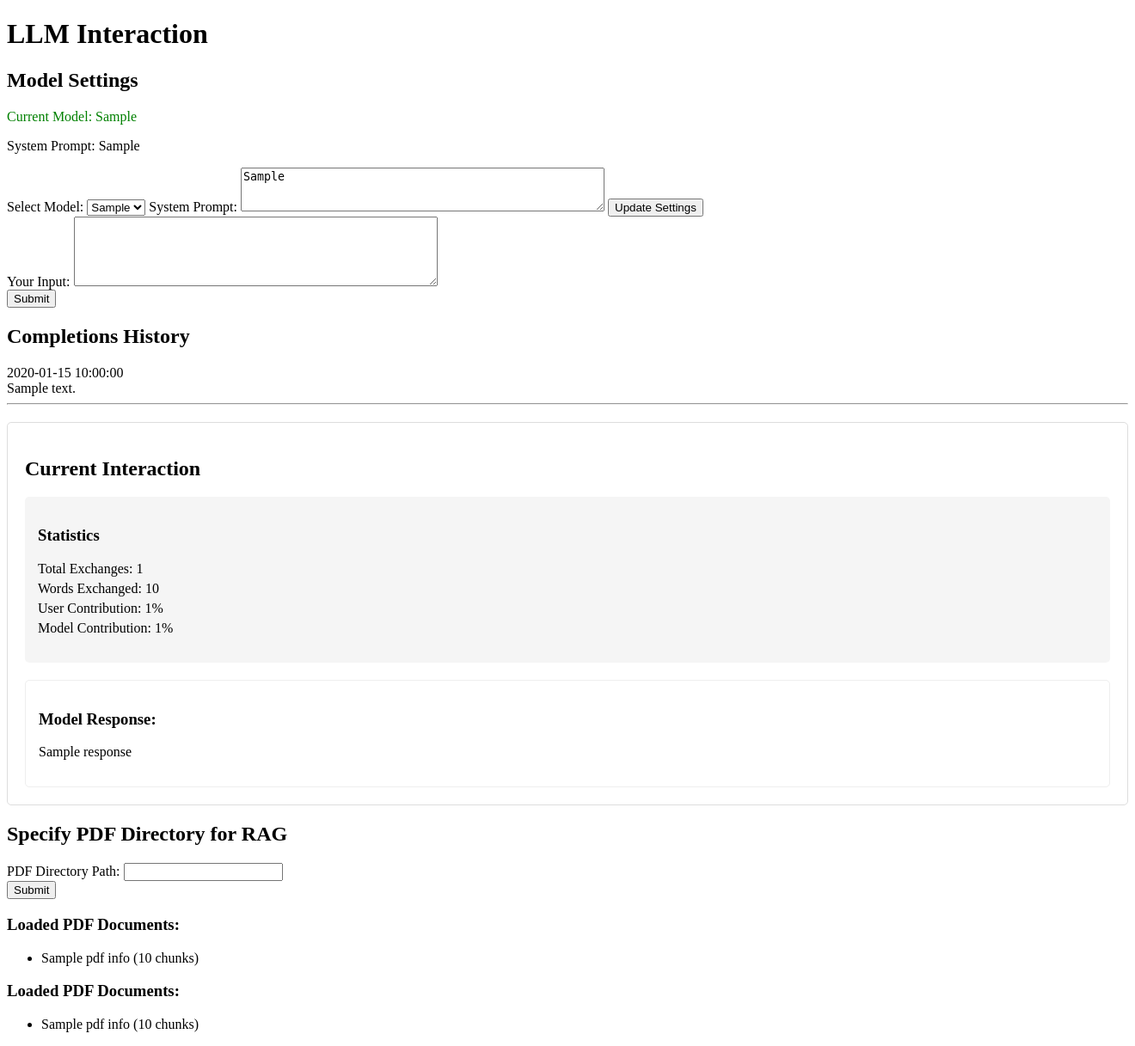
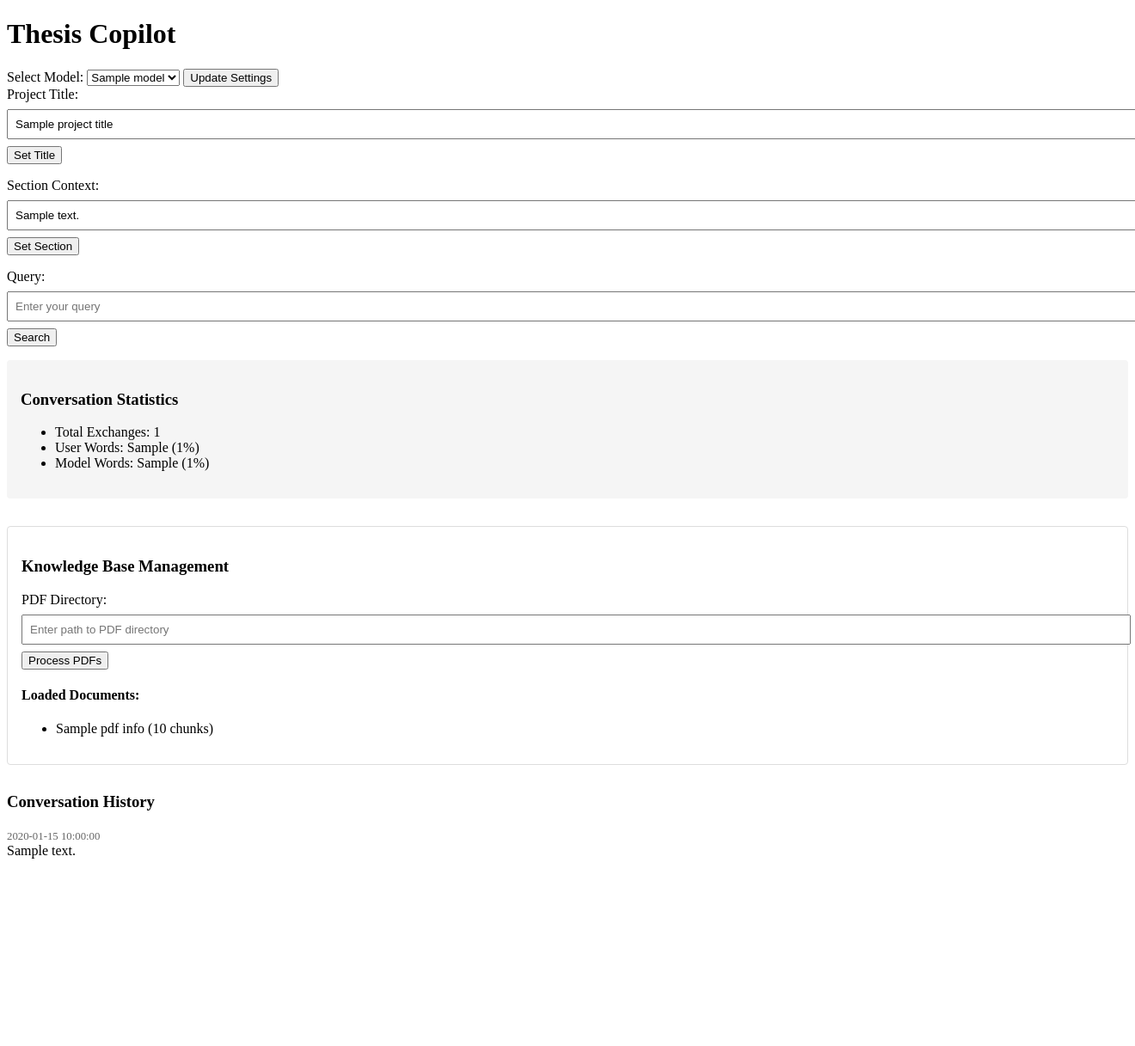
Before and after one commit to Omoshirokunai/thesis_wizard_v2, a Flask app: template backend/templates/index.html in a window 1320 px wide; the page is wider, and only the part inside the window is pictured. Shown: that part at 86% size. After the commit the page ends 999 px from the top of that part, so only its background shows below. Run offline with Flask 3, Linux system fonts and the light colour scheme; the template is opened without the code that fills it: most values are stand-ins (such as "Sample title", 1, 10 or a date in 2020); parts of the project's set-up code (start-up, migrations or seed data) failed here and were passed over.

Commit message:
Add model selection template, enhance knowledge base handling, and update user history format

```diff
--- a/backend/app.py
+++ b/backend/app.py
@@ -1,3 +1,4 @@
+import json
 import os
 
 from flask import Flask, jsonify, redirect, render_template, request, url_for
@@ -12,89 +13,167 @@ from llm_model import generate_response
 from pdf_processing.chunking import chunk_text
 from pdf_processing.metadata import get_pdf_title, save_knowledge_base
 from pdf_processing.pdf_extractor import extract_text_from_pdf
+from rag.retriever import OptimizedRetriever
 from utils.model_download import check_and_download_default_model
 from utils.model_loader import load_model
 from utils.user_settings import load_settings, update_settings
 
 app = Flask(__name__)
-
+CORS(app) # Enable CORS for all routes
 # Global state
 pdf_files = []
-model = None
+# model = None
 pdf_info = {}
+settings = load_settings()
+model = load_model(settings["model_path"])
+retriever = None
 
-# @app.route("/", methods=["GET", "POST"])
-# def index():
-#     global model, pdf_files
+project_title = "Untitled Project"
+section_context = "General Context"
 
-#     response = None
-#     content_stats = {}
-#     settings = load_settings()
 
-#      # Check if model file exists
-#     model_exists = os.path.exists(settings["model_path"])
+def get_available_models():
+    model_files = []
+    for root, _, files in os.walk("models"):
+        for file in files:
+            if file.endswith(".gguf"):
+                full_path = os.path.join(root, file)
+                model_files.append(full_path)
+    return model_files
 
-#     if request.method == "POST":
-#         prompt = request.form.get("prompt")
-#         system_prompt = settings.get("system_prompt", "")
-#         if prompt:
-#             if not model:
-#                 response = "No model loaded. Please select or download a model."
-#             else:
-#                 add_user_input(prompt)
-#                 try:
-#                     response = generate_response(prompt)
-#                     add_model_response(response)
-#                 except Exception as e:
-#                     response = f"An error occurred: {e}"
-#                 content_stats = calculate_content_statistics()
-
-#     history = load_history()
-#     models = get_available_models()
-
-#     return render_template(
-#          "index.html",
-#         response=response,
-#         stats=content_stats,
-#         history=history,
-#         settings=settings,
-#         models=models,
-#         model=model,
-#         model_exists=model_exists,
-#         pdf_info=pdf_info
-#     )
 @app.route("/", methods=["GET", "POST"])
 def index():
-    global model
+    # global model
+    global pdf_files, project_title, section_context, retriever
 
     response = None
-    content_stats = calculate_content_statistics()
-    settings = load_settings()
+    response = None
+    content_stats = {}
+    rag_results = []
+
+    # content_stats = calculate_content_statistics()
     model_exists = os.path.exists(settings["model_path"])
     history = load_history()
-    if request.method == "POST" and request.form.get("prompt"):
+
+    # if request.method == "POST" and request.form.get("prompt"):
+    if request.method == "POST":
+
         if not model:
+            #TODO: replace with a no model loaded redirect to download model page insead
             response = "No model loaded. Please select or download a model."
-        else:
-            prompt = request.form.get("prompt")
-            add_user_input(prompt)
-            try:
-                response = generate_response(prompt)
-                add_model_response(response)
-            except Exception as e:
-                response = f"Error: {str(e)}"
+            content_stats = calculate_content_statistics()
+            return render_template(
+                "select_model.html",
+                response=response,
+                stats=content_stats,
+                settings=settings,
+                models=get_available_models(),
+                model=model,
+                model_exists=model_exists,
+                pdf_info=pdf_info,
+                history=history
+            )
+            # return render_template(
+            #     "index.html",
+            #     response=response,
+            #     stats=content_stats,
+            #     settings=settings,
+            #     models=get_available_models(),
+            #     model=model,
+            #     model_exists=model_exists,
+            #     pdf_info=pdf_info,
+            #     history=history
+            # )
+
+        if "query" in request.form:
+            query = request.form.get("query")
+            add_user_input(query)
+
+        # Check if we have a knowledge base and retriever
+            if retriever and os.path.exists("knowledge_base.json"):
+                try:
+                    with open("knowledge_base.json", "r") as f:
+                        kb_data = json.load(f)
+                    if kb_data:  # Only do RAG if knowledge base has content
+                        rag_results = retriever.retrieve_relevant_chunks(query, top_k=3)
+                        rag_context = "\n".join([chunk["text"] for chunk in rag_results])
+                        system_prompt = f"As a researcher working on '{project_title}', " \
+                                    f"in the section '{section_context}', given the information: {rag_context} " \
+                                    f"complete the sentence: {query}"
+                    else:
+                        system_prompt = f"As a researcher working on '{project_title}', " \
+                                    f"in the section '{section_context}', " \
+                                    f"complete the sentence: {query}"
+                except (json.JSONDecodeError, FileNotFoundError):
+                    system_prompt = f"As a researcher working on '{project_title}', " \
+                                f"in the section '{section_context}', " \
+                                f"complete the sentence: {query}"
+            else:
+                system_prompt = f"As a researcher working on '{project_title}', " \
+                            f"in the section '{section_context}', " \
+                            f"complete the sentence: {query}"
+
+            response = model(system_prompt) if model else "No model loaded"
+            add_model_response(response)
+            content_stats = calculate_content_statistics()
+
+        elif "pdf_directory" in request.form:
+            directory = request.form.get("pdf_directory")
+            if os.path.exists(directory):
+                # Initialize retriever only when we have PDFs
+                retriever = OptimizedRetriever(
+                    knowledge_base="knowledge_base.json",
+                    index_file="index.faiss"
+                )
+
+                pdf_files = [f for f in os.listdir(directory) if f.endswith(".pdf")]
+                knowledge_base = {}
+
+                for pdf_file in pdf_files:
+                    pdf_path = os.path.join(directory, pdf_file)
+                    text = extract_text_from_pdf(pdf_path)
+                    chunks = chunk_text(text)
+                    title = get_pdf_title(pdf_file)
+                    knowledge_base[title] = chunks
+                    pdf_info[title] = {
+                        "chunks": len(chunks),
+                        "file_path": pdf_file
+                    }
+
+                save_knowledge_base(knowledge_base)
+            else:
+                # Handle invalid directory
+                print(f"Directory does not exist: {directory}")
+
+
+        elif "project_title" in request.form:
+            project_title = request.form.get("project_title")
+        elif "section_context" in request.form:
+            section_context = request.form.get("section_context")
+        # if not model:
+        #     response = "No model loaded. Please select or download a model."
+        # else:
+        #     prompt = request.form.get("prompt")
+        #     add_user_input(prompt)
+        #     try:
+        #         response = generate_response(prompt)
+        #         add_model_response(response)
+        #     except Exception as e:
+        #         response = f"Error: {str(e)}"
 
     return render_template(
         "index.html",
-        response=response,
+         response=response,
         stats=content_stats,
-        settings=settings,
+        history=history,
+        pdf_files=pdf_files,
+        rag_results=rag_results,
+        project_title=project_title,
+        section_context=section_context,
         models=get_available_models(),
-        model=model,
-        model_exists=model_exists,
-        pdf_info=pdf_info,
-        history=history
+        selected_model=settings["model_path"]
     )
+
 @app.route("/autocomplete", methods=["POST"])
 def autocomplete():
     """
@@ -103,10 +182,9 @@ def autocomplete():
     """
     pass
 
-
 @app.route("/download_model", methods=["POST"])
 def download_model():
-    settings = load_settings()
+    # settings = load_settings()
     default_model_name = settings["model_path"].split("/")[-1]
     models_dir = "models"
 
@@ -127,7 +205,7 @@ def update_settings_route():
 
     try:
         update_settings(model_path=selected_model, system_prompt=system_prompt)
-        settings = load_settings()
+        # settings = load_settings()
         model = load_model(settings["model_path"])
     except Exception as e:
         print(f"Error updating settings: {e}")
@@ -164,6 +242,7 @@ def set_pdf_directory():
     save_knowledge_base(chunked_data)
 
     return redirect(url_for("index"))
+
 @app.route("/api/status", methods=["GET"])
 def get_status():
     """
@@ -179,19 +258,12 @@ def get_status():
             "system_prompt": load_settings().get("system_prompt", "")
         }
     })
-def get_available_models():
-    model_files = []
-    for root, _, files in os.walk("models"):
-        for file in files:
-            if file.endswith(".gguf"):
-                full_path = os.path.join(root, file)
-                model_files.append(full_path)
-    return model_files
+
 
 if __name__ == "__main__":
-    settings = load_settings()
-    try:
-        model = load_model(settings["model_path"])
-    except Exception as e:
-        print(f"Error loading model: {e}")
+    # settings = load_settings()
+    # try:
+    #     model = load_model(settings["model_path"])
+    # except Exception as e:
+    #     print(f"Error loading model: {e}")
     app.run(debug=True)
--- a/backend/templates/index.html
+++ b/backend/templates/index.html
@@ -3,151 +3,158 @@
 <head>
     <title>LLM Interaction</title>
     <style>
-        .error { color: red; }
-        .success { color: green; }
-
-        .current-interaction {
-            margin: 20px 0;
-            padding: 20px;
-            border: 1px solid #ddd;
-            border-radius: 5px;
+        .form-group {
+            margin-bottom: 1rem;
         }
-
+        .form-group label {
+            display: block;
+            margin-bottom: 0.5rem;
+        }
+        .form-group input {
+            width: 100%;
+            padding: 0.5rem;
+            margin-bottom: 0.5rem;
+        }
         .stats-box {
             background: #f5f5f5;
-            padding: 15px;
-            border-radius: 5px;
-            margin-bottom: 20px;
+            padding: 1rem;
+            margin: 1rem 0;
+            border-radius: 4px;
         }
-
-        .response-box {
-            background: #fff;
-            padding: 15px;
-            border: 1px solid #eee;
-            border-radius: 5px;
-        }
-
-        .stats-box ul {
+        .conversation-list {
             list-style: none;
             padding: 0;
         }
-
-        .stats-box li {
-            margin: 5px 0;
+        .user-message, .model-message {
+            padding: 0.5rem;
+            margin: 0.5rem 0;
+            border-radius: 4px;
+        }
+        .user-message {
+            background: #e3f2fd;
+        }
+        .model-message {
+            background: #f5f5f5;
+        }
+        .timestamp {
+            font-size: 0.8rem;
+            color: #666;
+        }
+        .model-info {
+            font-size: 0.8rem;
+            color: #666;
+            margin-top: 0.5rem;
+        }
+        .pdf-section {
+            margin: 2rem 0;
+            padding: 1rem;
+            border: 1px solid #ddd;
+            border-radius: 4px;
         }
     </style>
 </head>
 <body>
-    <h1>LLM Interaction</h1>
-
-     <div class="model-section">
-        <h2>Model Settings</h2>
-        <!-- Model Status -->
-        {% if model %}
-        <p class="success">Current Model: {{ settings.model_path }}</p>
-        <p>System Prompt: {{ settings.system_prompt }}</p>
-    {% else %}
-        <p class="error">No model loaded</p>
-        {% if not model_exists %}
-            <form action="/download_model" method="POST">
-                <button type="submit">Download Default Model</button>
-            </form>
-        {% endif %}
-    {% endif %}
-
-
-    <!-- Model Selection -->
-    <form action="/update_settings" method="POST">
+    <h1>Thesis Copilot</h1>
+    <!-- model selection -->
+    <form method="POST" action="/update_settings">
         <label for="model">Select Model:</label>
-        <select name="model" id="model">
-            {% for model_path in models %}
-                <option value="{{ model_path }}" {% if model_path == settings.model_path %}selected{% endif %}>
-                    {{ model_path.split('/')[-1] }}
+        <select name="model">
+            {% for model in models %}
+                <option value="{{ model }}" {% if model == selected_model %}selected{% endif %}>
+                    {{ model }}
                 </option>
             {% endfor %}
         </select>
-
-        <label for="system_prompt">System Prompt:</label>
-        <textarea name="system_prompt" id="system_prompt" rows="3" cols="50">{{ settings.system_prompt }}</textarea>
-
         <button type="submit">Update Settings</button>
     </form>
 
 
+    <div class="input-section">
+        <!-- Project Context -->
+        <form method="POST">
+            <div class="form-group">
+                <label for="project_title">Project Title:</label>
+                <input type="text" name="project_title" id="project_title" value="{{ project_title }}">
+                <button type="submit">Set Title</button>
+            </div>
+        </form>
+
+        <form method="POST">
+            <div class="form-group">
+                <label for="section_context">Section Context:</label>
+                <input type="text" name="section_context" id="section_context" value="{{ section_context }}">
+                <button type="submit">Set Section</button>
+            </div>
+        </form>
+
+      <!-- Query Input -->
+    <form method="POST">
+        <div class="form-group">
+            <label for="query">Query:</label>
+            <input type="text" name="query" id="query" placeholder="Enter your query">
+            <button type="submit">Search</button>
+        </div>
+    </form>
+</div>
 
 
-
-<!-- User input -->
-    <form method="POST">
-        <label for="prompt">Your Input:</label>
-        <textarea name="prompt" id="prompt" rows="5" cols="50"></textarea><br>
-        <button type="submit">Submit</button>
-    </form>
-    <h2>Completions History</h2>
-<div class="completions-history">
-    {% for entry in history.completions %}
-        <div class="message {{ entry.type }}">
-            <div class="metadata">
-                <span class="timestamp">{{ entry.timestamp }}</span>
-                {% if entry.type == 'model' %}
-                    <span class="model-info">Model: {{ entry.model.name }}</span>
+<!-- Statistics Section -->
+<div class="stats-box">
+    <h3>Conversation Statistics</h3>
+    {% if stats %}
+    <ul>
+        <li>Total Exchanges: {{ stats.total_exchanges }}</li>
+        <li>User Words: {{ stats.user_words }} ({{ stats.user_percentage }}%)</li>
+        <li>Model Words: {{ stats.model_words }} ({{ stats.model_percentage }}%)</li>
+    </ul>
     {% endif %}
 </div>
-            <div class="content">{{ entry.content }}</div>
+
+<!-- PDF Processing Section -->
+<div class="pdf-section">
+    <h3>Knowledge Base Management</h3>
+    <form method="POST" action="/set_pdf_directory">
+        <div class="form-group">
+            <label for="pdf_directory">PDF Directory:</label>
+            <input type="text" name="pdf_directory" id="pdf_directory"
+                   placeholder="Enter path to PDF directory">
+            <button type="submit">Process PDFs</button>
         </div>
-    {% endfor %}
-</div>
-
-    <!-- AI Completion statisitcs-->
-{% if response %}
-<hr>
-<div class="current-interaction">
-    <h2>Current Interaction</h2>
-    <div class="stats-box">
-        <h3>Statistics</h3>
-        <ul>
-            <li>Total Exchanges: {{ stats.total_exchanges }}</li>
-            <li>Words Exchanged: {{ stats.user_words + stats.model_words }}</li>
-            <li>User Contribution: {{ stats.user_percentage }}%</li>
-            <li>Model Contribution: {{ stats.model_percentage }}%</li>
-        </ul>
-    </div>
-    <div class="response-box">
-        <h3>Model Response:</h3>
-        <p>{{ response }}</p>
-    </div>
-</div>
-{% endif %}
-
-<!-- PDF Section -->
-    <h2>Specify PDF Directory for RAG</h2>
-    <form action="/set_pdf_directory" method="POST">
-        <label for="pdf_directory">PDF Directory Path:</label>
-        <input type="text" name="pdf_directory" id="pdf_directory" required><br>
-        <button type="submit">Submit</button>
     </form>
 
-    <div class="pdf-section">
     {% if pdf_info %}
-            <h3>Loaded PDF Documents:</h3>
+    <div class="pdf-info">
+        <h4>Loaded Documents:</h4>
         <ul>
             {% for title, info in pdf_info.items() %}
             <li>{{ title }} ({{ info.chunks }} chunks)</li>
             {% endfor %}
         </ul>
+    </div>
+    {% endif %}
+</div>
+<!-- Conversation History -->
+<div class="history-section">
+    <h3>Conversation History</h3>
+    {% if history and history.completions %}
+    <ul class="conversation-list">
+        {% for entry in history.completions %}
+        <li class="{{ entry.type }}-message">
+            <span class="timestamp">{{ entry.timestamp }}</span>
+            <div class="content">{{ entry.content }}</div>
+            {% if entry.type == 'model' %}
+            <div class="model-info">
+                <small>Model: {{ entry.model.name }}</small>
+            </div>
+            {% endif %}
+        </li>
+        {% endfor %}
+    </ul>
+    {% else %}
+    <p>No conversation history yet.</p>
     {% endif %}
 </div>
 
-    <div class="pdf-section">
-        {% if pdf_info %}
-            <h3>Loaded PDF Documents:</h3>
-            <ul>
-                {% for title, info in pdf_info.items() %}
-                    <li>{{ title }} ({{ info.chunks }} chunks)</li>
-                {% endfor %}
-            </ul>
-        {% endif %}
-    </div>
 
 </body>
 </html>
```
Also changed, not shown: backend/history/history_manager.py (+92 -65 lines), backend/rag/retriever.py (+34 -8 lines), backend/templates/select_model.html (added, +33 -0 lines), backend/user_profile/history.json (+12 -27 lines), 1 other file. Lines whose indentation alone changed are shown as unchanged.
